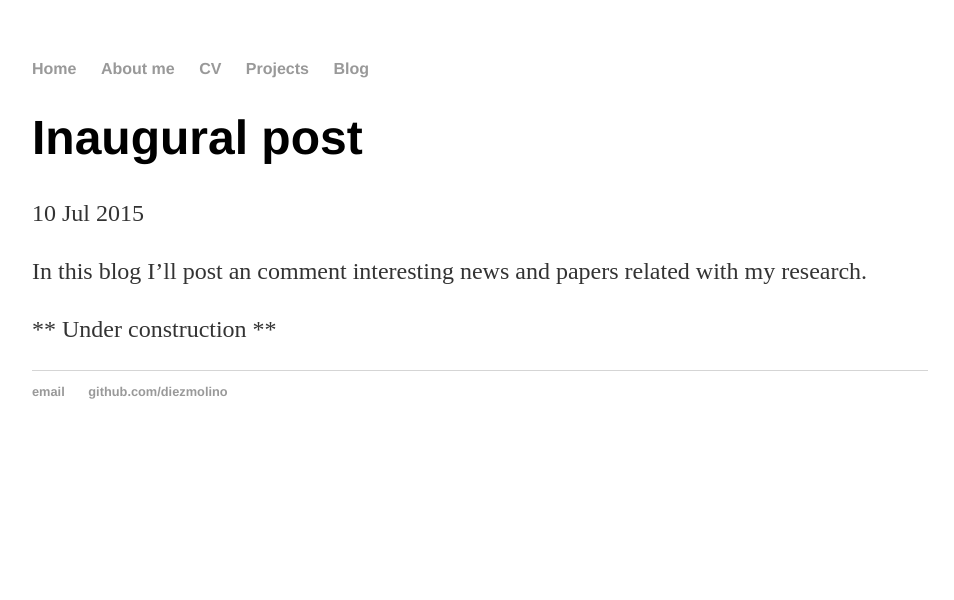
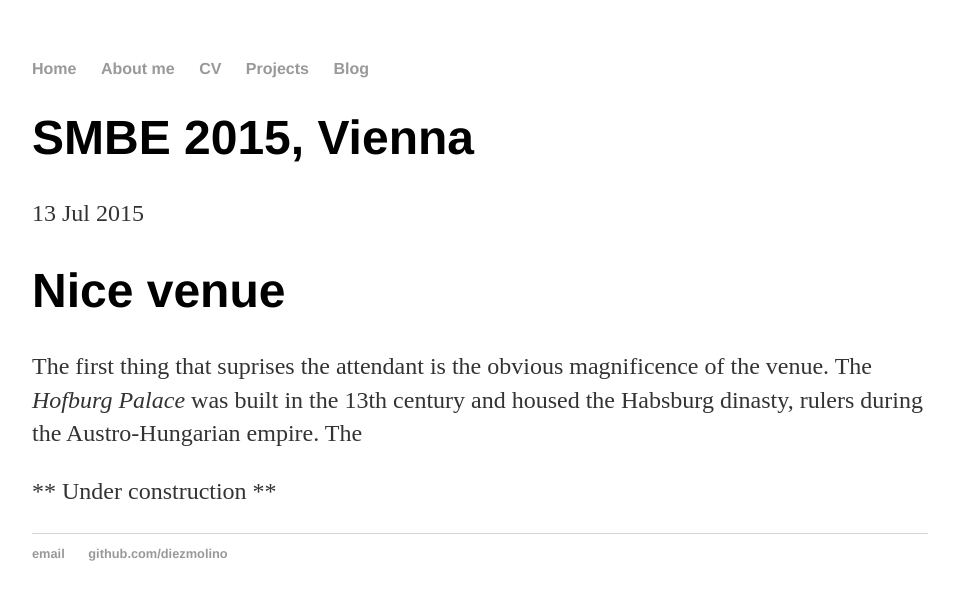
Before and after one commit to DiezMolino/diezmolino.github.io, a Jekyll site: the page built from _posts/2015-07-10-diezmolino-site-launched.md, in a window 1280 px wide. Shown: the top 600 px of the page, without its empty margins (160-1114 px from the left). Built offline with Jekyll 4.4.1, drawn with Linux system fonts in a browser that asks for light colours.

Commit message:
Update 2015-07-10-diezmolino-site-launched.md

```diff
--- a/_posts/2015-07-10-diezmolino-site-launched.md
+++ b/_posts/2015-07-10-diezmolino-site-launched.md
@@ -1,9 +1,11 @@
 ---
 layout: post
-title: "Inaugural post"
-date: 2015-07-10
+title: "SMBE 2015, Vienna"
+date: 2015-07-13
 ---
 
-In this blog I'll post an comment interesting news and papers related with my research.
+#Nice venue
+
+The first thing that suprises the attendant is the obvious magnificence of the venue. The *Hofburg Palace* was built in the 13th century and housed the Habsburg dinasty, rulers during the Austro-Hungarian empire. The
 
 ** Under construction **
```
